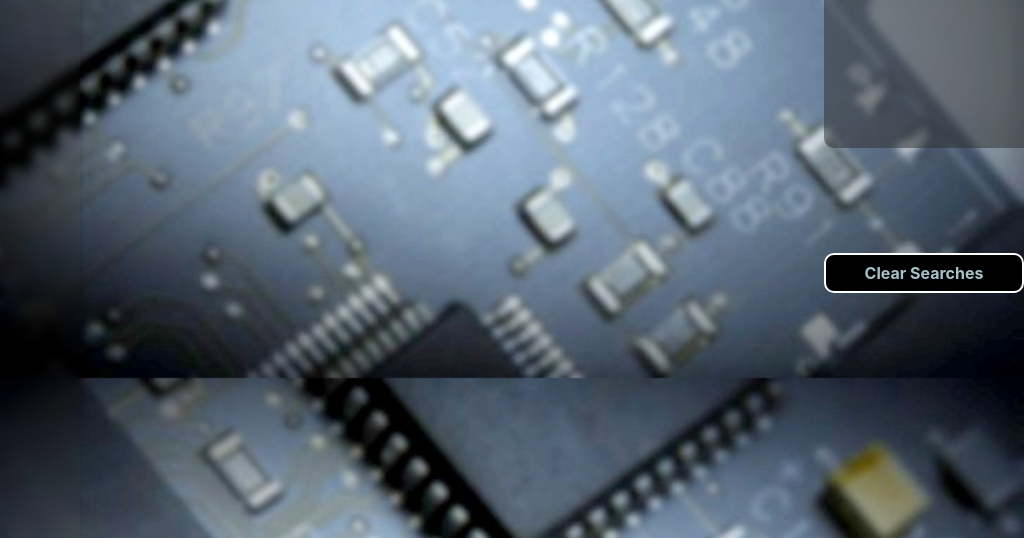
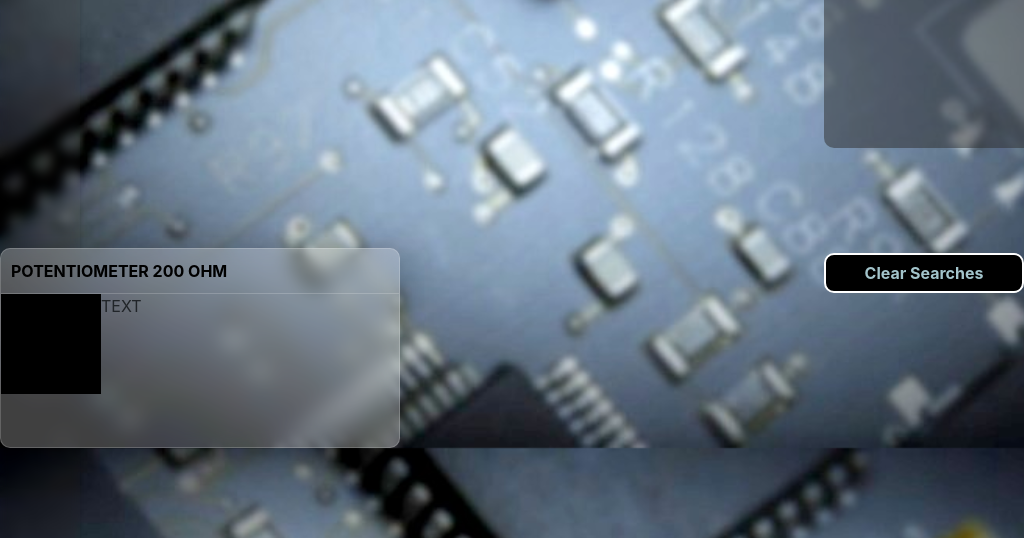
Before and after one commit to GICU-3/GICU-3-Application, an Electron app: page app/index.html in a window 1024 px wide. Shown: the part 262-800 px from the top of the page. Drawn offline with nearby package versions, Linux system fonts and the light colour scheme; no server answers.

Commit message:
Added test card

```diff
--- a/app/css/main.scss
+++ b/app/css/main.scss
@@ -68,6 +68,37 @@ body{
             text-decoration: none;
         }
     }
+
+    .test{
+        background: rgba(255, 255, 255, 0.25);
+        box-shadow: 0 8px 32px 0 rgba(0, 0, 0, 0.25);
+        backdrop-filter: blur( 10px );
+        -webkit-backdrop-filter: blur( 10px );
+        border-radius: 10px;
+        border: 1px solid rgba( 255, 255, 255, 0.18 );
+        width: 400px;
+        height: 200px;
+        .header{
+            color: #000000;
+            font-size: medium;
+            font-weight: bold;
+            size: 20px;
+            border-bottom: 1px solid rgba( 255, 255, 255, 0.18 );
+            padding: 10px;
+        }
+        .mainpart {
+            display: flex;
+            .img{
+                background-color: #000000;
+                height: 100px;
+                width: 100px;
+            }
+            .text{
+
+            }
+        }
+    }
+
     .navbar{
         display: none;
         position: fixed;
--- a/app/index.html
+++ b/app/index.html
@@ -124,6 +124,14 @@
       <div id="data"></div>
       <div id="labbarInterface" class="labbarInterface">
 
+      <div class="test">
+        <div class="header"> POTENTIOMETER 200 OHM</div>
+        <div class="mainpart">
+          <div class="img"></div>
+          <div class="text"> TEXT </div>
+        </div>
+      </div>
+
       <!-- ALERT DIV -->
       <div id="alert"></div>
 
```
Also changed, not shown: app/css/main.css, 1 other file.
